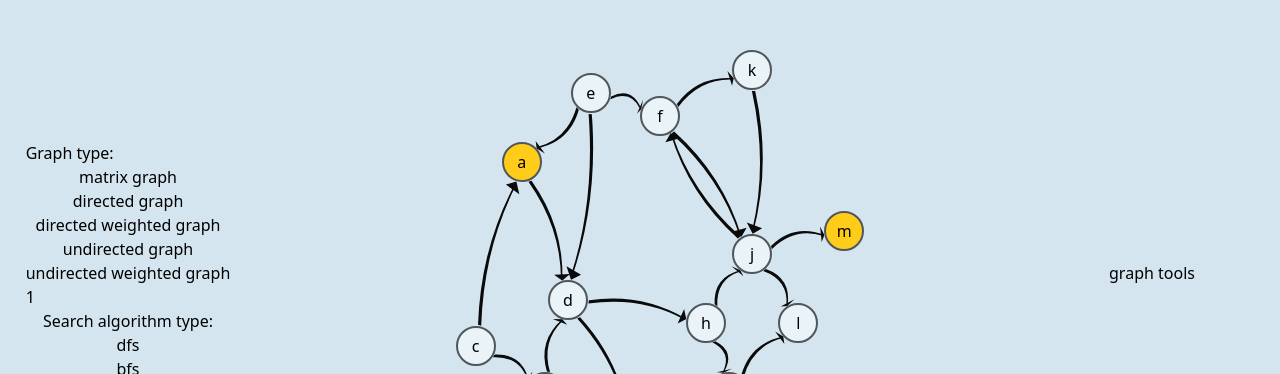
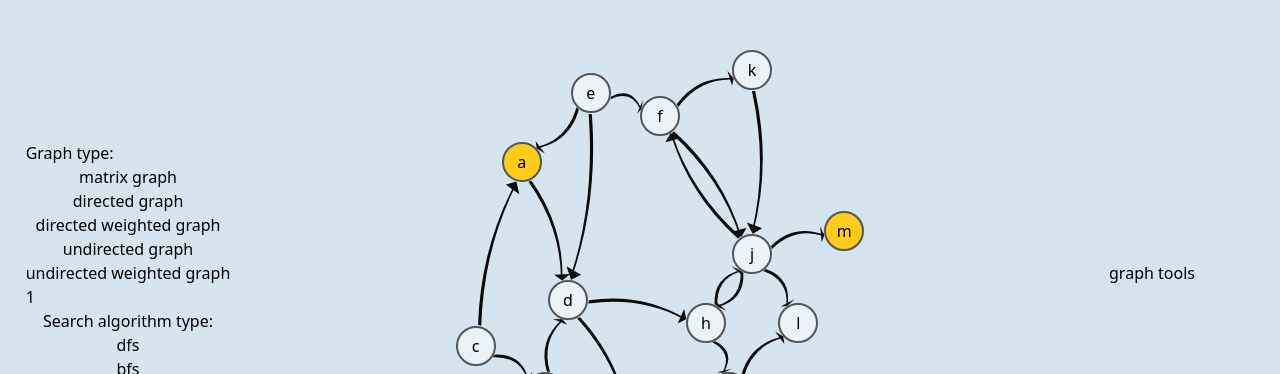
Before and after one commit to KLTPL/graph-algorithms-visualisation, a React (Vite) app: page / in a window 1280 px wide. Both pictures are taken after a click on the button "directed graph". Shown: the part 127-501 px from the top of the page. Built offline with nearby package versions, Linux system fonts and the light colour scheme.

Commit message:
Fixed bugs with arrows highlighing when they shouldn't depending on the graph type

```diff
--- a/src/components/graphs/elements/EdgeE.tsx
+++ b/src/components/graphs/elements/EdgeE.tsx
@@ -33,12 +33,6 @@ function EdgeEdge({
     useVisualisationData();
   const visualisationData = visualisationDataAny as VisualisationDataDW;
   const { currStepIdx } = useUserInputData();
-  const isWeighted =
-    visualisationData.graphType === UserGraphTypes.DW ||
-    visualisationData.graphType === UserGraphTypes.UW;
-  const isDirected =
-    visualisationData.graphType === UserGraphTypes.D ||
-    visualisationData.graphType === UserGraphTypes.DW;
   const edgeStylesData = calcEdgeData(nodePos1, nodePos2);
   const stylesObj = getBasicStylesForEdgeE(edgeStylesData);
   const bgColor = getProperBgColorForEdgeE(
@@ -62,10 +56,10 @@ function EdgeEdge({
   }
   return (
     <div
-      style={{ ...stylesObj, backgroundColor: `${!isDirected ? bgColor : ""}` }}
+      style={{ ...stylesObj, backgroundColor: `${!visualisationData.isDOrDW ? bgColor : ""}` }}
       className="h-1 absolute"
     >
-      {isDirected && (
+      {visualisationData.isDOrDW && (
         <svg
           style={{
             transform: `translate(${NODE_SIZE_PX / 2}px, -50%)`,
@@ -83,14 +77,14 @@ function EdgeEdge({
           ></path>
         </svg>
       )}
-      {isWeighted && (
+      {visualisationData.isDWOrUW && (
         <input
           type="number"
           defaultValue={edgeData.cost}
           className="absolute left-1/2 top-1/2 max-w-[4ch] bg-marixGraphFieldEmpty text-center border-2 border-nodeDefault rounded-full"
           style={{
             transform: `translate(-50%, ${
-              isDirected ? "-125" : "-50"
+              visualisationData.isDOrDW ? "-125" : "-50"
             }%) rotate(${-edgeStylesData.angle}deg)`,
           }}
           onChange={handleOnChange}
--- a/src/components/graphs/scripts/getProperBgColorForEdgeE.ts
+++ b/src/components/graphs/scripts/getProperBgColorForEdgeE.ts
@@ -1,7 +1,7 @@
 import { VisualisationDataDW } from "../../../visualisationData/typesVisualisationData";
 import { EdgeData } from "./getEdges";
-import resolveConfig from 'tailwindcss/resolveConfig'
-import tailwindConfig from 'tailwind-config';
+import resolveConfig from "tailwindcss/resolveConfig";
+import tailwindConfig from "tailwind-config";
 
 const twConfig = resolveConfig(tailwindConfig);
 
@@ -28,7 +28,7 @@ export function getProperBgColorForEdgeE(
 
 function isEdgeVisited(
   edgeData: EdgeData,
-  { listOfSteps }: VisualisationDataDW,
+  visualisationData: VisualisationDataDW,
   currStepIdx: number
 ): boolean {
   const [node1, node2] = edgeData.edge;
@@ -36,8 +36,11 @@ function isEdgeVisited(
     return false;
   }
   for (let i = 0; i <= currStepIdx; i++) {
-    const { to, from } = listOfSteps[i];
-    if ((to === node1 && from === node2) || (to === node2 && from === node1)) {
+    const { to, from } = visualisationData.listOfSteps[i];
+    if (
+      (to === node2 && from === node1) ||
+      (visualisationData.isUOrUW && to === node1 && from === node2)
+    ) {
       return true;
     }
   }
@@ -63,9 +66,9 @@ function isNodeOnBacktrack(
     const newNode1 = path.at(-i);
     const newNode2 = path.at(-(i + 1));
     if (
-      (newNode1 === node1 && newNode2 === node2) ||
-      (newNode1 === node2 && newNode2 === node1)
-    ) {
+      (newNode1 === node2 && newNode2 === node1) ||
+      (visualisationData.isUOrUW && newNode1 === node1 && newNode2 === node2)
+      ) {
       return true;
     }
   }
--- a/src/visualisationData/graphDataSets/D.ts
+++ b/src/visualisationData/graphDataSets/D.ts
@@ -12,7 +12,7 @@ const graphDataD: GraphDataDW = {
     ["g", getConverted(["i"])],
     ["h", getConverted(["i", "j"])],
     ["i", getConverted(["l"])],
-    ["j", getConverted(["l", "m", "f"])],
+    ["j", getConverted(["f", "l", "m", "h"])],
     ["k", getConverted(["j"])],
     ["l", []],
     ["m", []],
@@ -20,6 +20,9 @@ const graphDataD: GraphDataDW = {
   startNode: "a",
   endNode: "m",
   graphType: UserGraphTypes.D,
+  isUOrUW: false,
+  isDOrDW: true,
+  isDWOrUW: false,
 };
 
 export default graphDataD;
--- a/src/visualisationData/graphDataSets/DW.ts
+++ b/src/visualisationData/graphDataSets/DW.ts
@@ -27,17 +27,17 @@ const graphDataDW: GraphDataDW = {
     [
       "d",
       [
+        { node: "c", cost: -2 },
         { node: "e", cost: -4 },
         { node: "f", cost: 5 },
         { node: "g", cost: 2 },
-        { node: "c", cost: -2 },
       ],
     ],
     [
       "e",
       [
+        { node: "d", cost: 5 },
         { node: "h", cost: 9 },
-        { node: "d", cost: 5 },
       ],
     ],
     ["f", [{ node: "h", cost: 1 }]],
@@ -47,6 +47,9 @@ const graphDataDW: GraphDataDW = {
   startNode: "a",
   endNode: "h",
   graphType: UserGraphTypes.DW,
+  isUOrUW: false,
+  isDOrDW: true,
+  isDWOrUW: true,
 };
 
 export default graphDataDW;
--- a/src/visualisationData/graphDataSets/U.ts
+++ b/src/visualisationData/graphDataSets/U.ts
@@ -20,6 +20,9 @@ const graphDataU: GraphDataDW = {
   startNode: "k",
   endNode: "e",
   graphType: UserGraphTypes.U,
+  isUOrUW: true,
+  isDOrDW: false,
+  isDWOrUW: false,
 };
 
 export default graphDataU;
--- a/src/visualisationData/graphDataSets/UW.ts
+++ b/src/visualisationData/graphDataSets/UW.ts
@@ -75,6 +75,9 @@ const graphDataUW: GraphDataDW = {
   startNode: "b",
   endNode: "i",
   graphType: UserGraphTypes.UW,
+  isUOrUW: true,
+  isDOrDW: false,
+  isDWOrUW: true,
 };
 
 export default graphDataUW;
--- a/src/visualisationData/searchAlgorithms/DW.ts
+++ b/src/visualisationData/searchAlgorithms/DW.ts
@@ -74,13 +74,13 @@ function dfsOrBfs(
     const nodeFrom =
       visitedFrom === START_NODE_SIGN ? graphData.startNode : visitedFrom;
     algorithmData.listOfSteps.push({ to: currNode, from: nodeFrom });
+    if (isNodeEndNode(currNode, graphData.endNode)) {
+      algorithmData.isEndNodeReached = true;
+      markNodeAsVisited(currNode, nodeFrom, visitedNodes);
+      break;
+    }
     for (const neighborNode of getAdjacentNodes(currNode, graphData.graph)) {
-      if (isNodeEndNode(neighborNode, graphData.endNode)) {
-        algorithmData.isEndNodeReached = true;
-        algorithmData.listOfSteps.push({ to: neighborNode, from: currNode });
-        markNodeAsVisited(neighborNode, currNode, visitedNodes);
-        break;
-      }
+
       if (!isNodeVisited(neighborNode, visitedNodes)) {
         stack.push(neighborNode);
         markNodeAsVisited(neighborNode, currNode, visitedNodes);
--- a/src/visualisationData/typesGraphData.ts
+++ b/src/visualisationData/typesGraphData.ts
@@ -46,6 +46,9 @@ export interface GraphDataDW {
   startNode: NodeE;
   endNode: NodeE;
   graphType: UserGraphTypes;
+  isUOrUW: boolean;
+  isDOrDW: boolean;
+  isDWOrUW: boolean;
 }
 
 export type AnyGraphData = GraphDataM | GraphDataDW;
```
